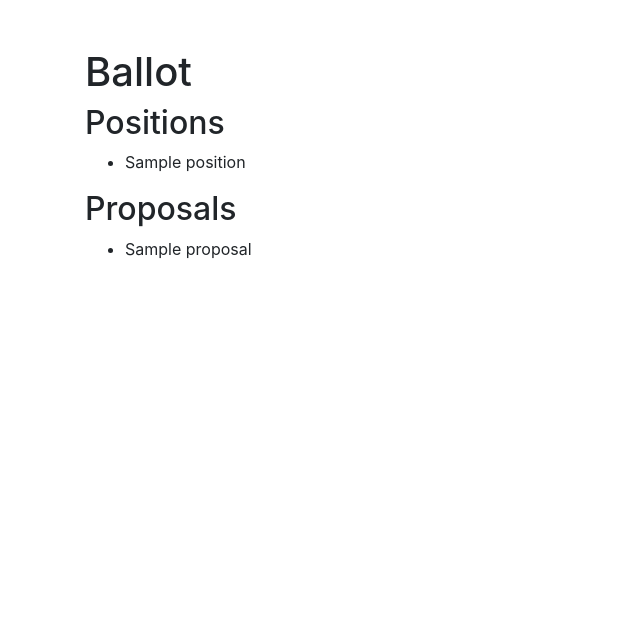
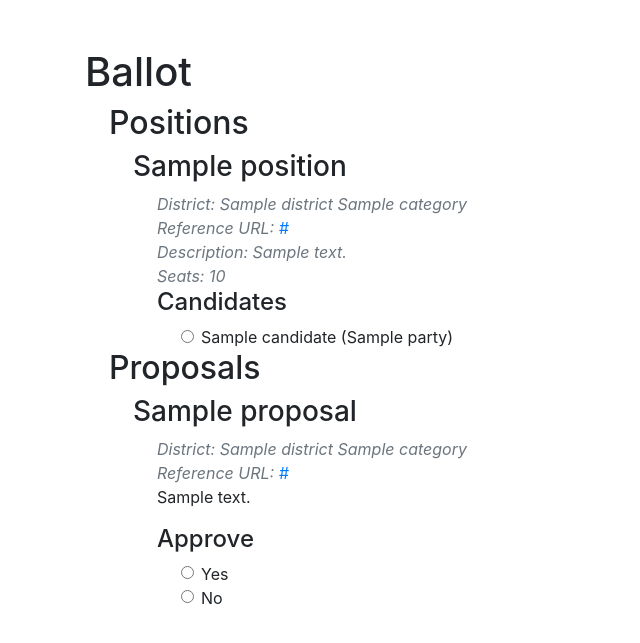
Before and after one commit to citizenlabsgr/ballotpreview, a Python web app: template app/templates/ballot.html in a window 1280 px wide. Shown: the top 643 px of the page, without its empty margins (0-640 px from the left). Run offline with Jinja, Linux system fonts and the light colour scheme; the template is opened without the code that fills it: most values are stand-ins (such as "Sample title", 1, 10 or a date in 2020); some libraries are stand-ins or nearby versions.

Commit message:
Display positions and proposals

```diff
--- a/app/templates/ballot.html
+++ b/app/templates/ballot.html
@@ -4,24 +4,99 @@
 
 <h1>Ballot</h1>
 
+<div class="ml-4">
 <h2>Positions</h2>
 
-<ul>
 {% for position in positions %}
-    <li>
-        {{ position['name'] }}
-    </li>
+    <div class="ml-4">
+        <h3>{{ position['name'] }}</h3>
+
+        <div class="ml-4">
+            <i class="text-muted">
+            District: {{ position['district']['name'] }}
+            {% if position['district']['category'] != "State" %}
+            {{ position['district']['category'] }}
+            {% endif %}
+
+            <br>
+
+            Reference URL:
+            <a href="{{ position['reference_url'] }}">{{ position['reference_url'] or '' }}</a>
+
+            <br>
+
+            Description: {{ position['description'] }}
+
+            <br>
+
+            Seats: {{ position['seats'] }}
+            </i>
+
+            <h4>Candidates</h4>
+
+            <div class="ml-4">
+            {% for candidate in position['candidates'] %}
+
+                <div class="form-check">
+                    <input class="form-check-input" type="radio" name="position-{{ position['id'] }}" id="position-{{ position['id'] }}">
+                    <label class="form-check-label" for="position-{{ position['id'] }}">
+                        {{ candidate['name'] }} ({{ candidate['party']['name'] }})
+                    </label>
+                </div>
+
+            {% endfor %}
+            </div>
+
+        </div>
+    </div>
 {% endfor %}
-</ul>
+</div>
 
+<div class="ml-4">
 <h2>Proposals</h2>
 
-<ul>
 {% for proposal in proposals %}
-    <li>
-        {{ proposal['name'] }}
-    </li>
+    <div class="ml-4">
+        <h3>{{ proposal['name'] }}</h3>
+
+        <div class="ml-4">
+            <i class="text-muted">
+            District: {{ proposal['district']['name'] }}
+            {% if proposal['district']['category'] != "State" %}
+            {{ proposal['district']['category'] }}
+            {% endif %}
+
+            <br>
+
+            Reference URL:
+            <a href="{{ proposal['reference_url'] }}">{{ proposal['reference_url'] or '' }}</a>
+            </i>
+
+            <p>{{ proposal['description'] }}</p>
+
+            <h4>Approve</h4>
+
+            <div class="ml-4">
+
+                <div class="form-check">
+                    <input class="form-check-input" type="radio" name="proposal-{{ proposal['id'] }}" id="proposal-{{ proposal['id'] }}">
+                    <label class="form-check-label" for="proposal-{{ proposal['id'] }}">
+                        Yes
+                    </label>
+                </div>
+
+                <div class="form-check">
+                    <input class="form-check-input" type="radio" name="proposal-{{ proposal['id'] }}" id="proposal-{{ proposal['id'] }}">
+                    <label class="form-check-label" for="proposal-{{ proposal['id'] }}">
+                        No
+                    </label>
+                </div>
+
+            </div>
+
+        </div>
+    </div>
 {% endfor %}
-</ul>
+</div>
 
 {% endblock %}
```
